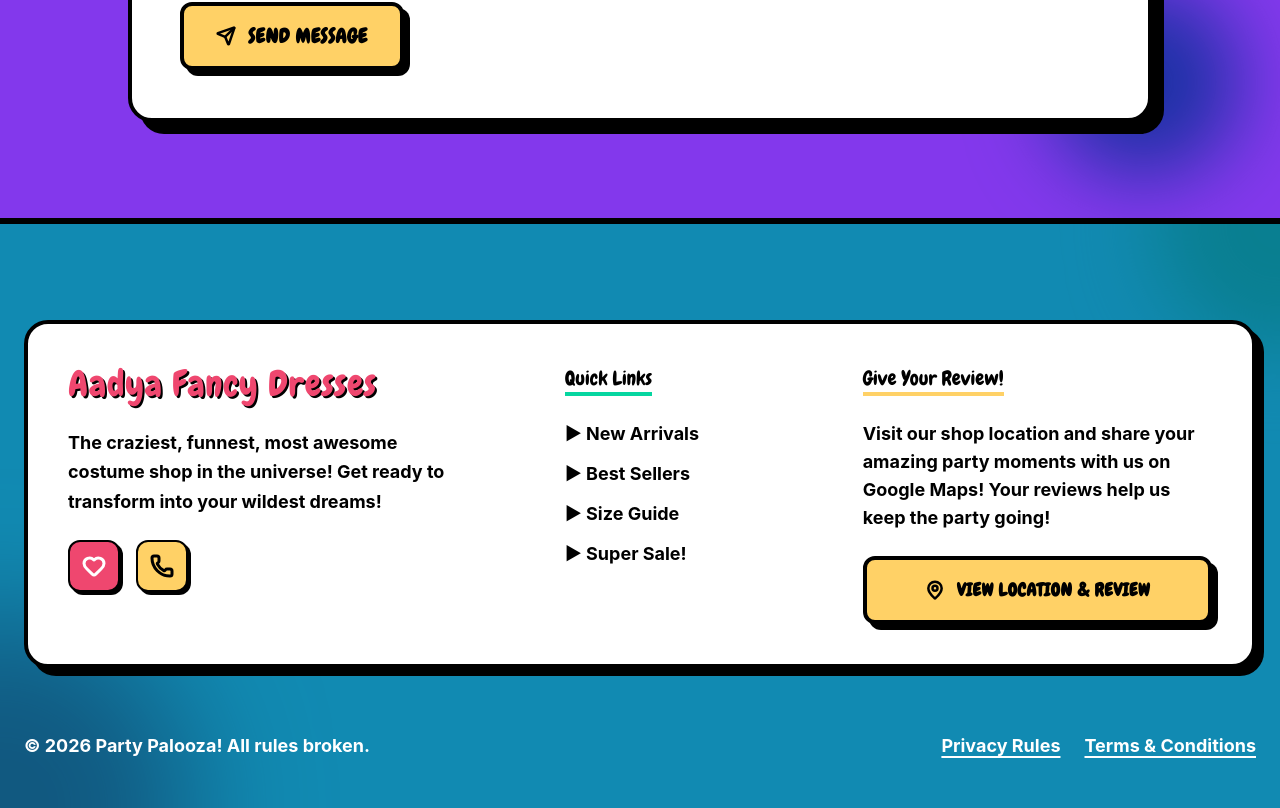
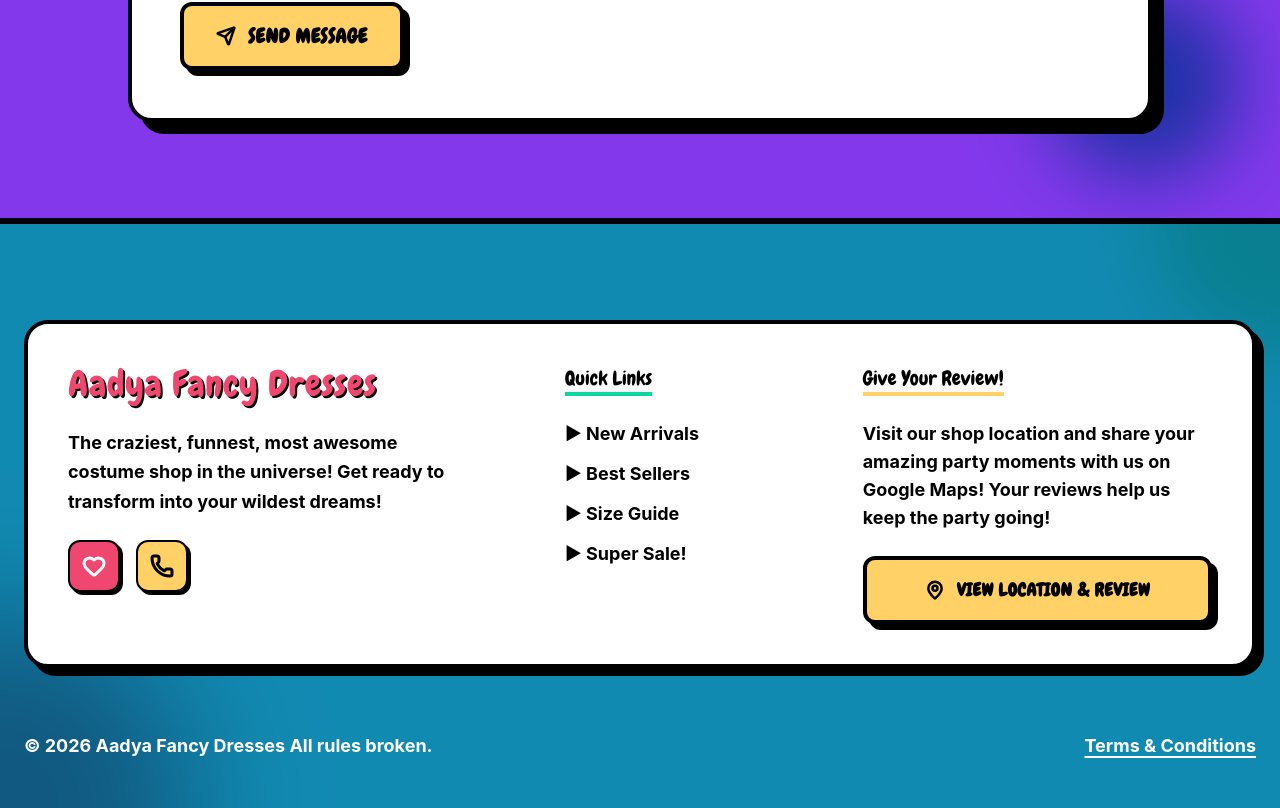
Before and after one commit to shivam121214/costume-rental-system, a React (Vite) app in the folder frontend/: page / in a window 1280 px wide. Shown: the part 4154-4962 px from the top of the page. Built offline with nearby package versions, Linux system fonts and the light colour scheme; no server answers; a web font is replaced by a local one.

Commit message:
refresh booking

```diff
--- a/frontend/src/components/Footer.jsx
+++ b/frontend/src/components/Footer.jsx
@@ -71,9 +71,8 @@ export function Footer() {
         </div>
 
         <div className="flex flex-col md:flex-row items-center justify-between font-bold text-lg gap-4 text-white">
-          <p>&copy; 2026 Party Palooza! All rules broken.</p>
+          <p>&copy; 2026 Aadya Fancy Dresses All rules broken.</p>
           <div className="flex gap-6">
-            <a href="#" className="hover:text-[#ffd166] transition-colors underline decoration-2 underline-offset-4">Privacy Rules</a>
             <Link to="/terms-and-conditions" className="hover:text-[#ffd166] transition-colors underline decoration-2 underline-offset-4">Terms & Conditions</Link>
           </div>
         </div>
```
